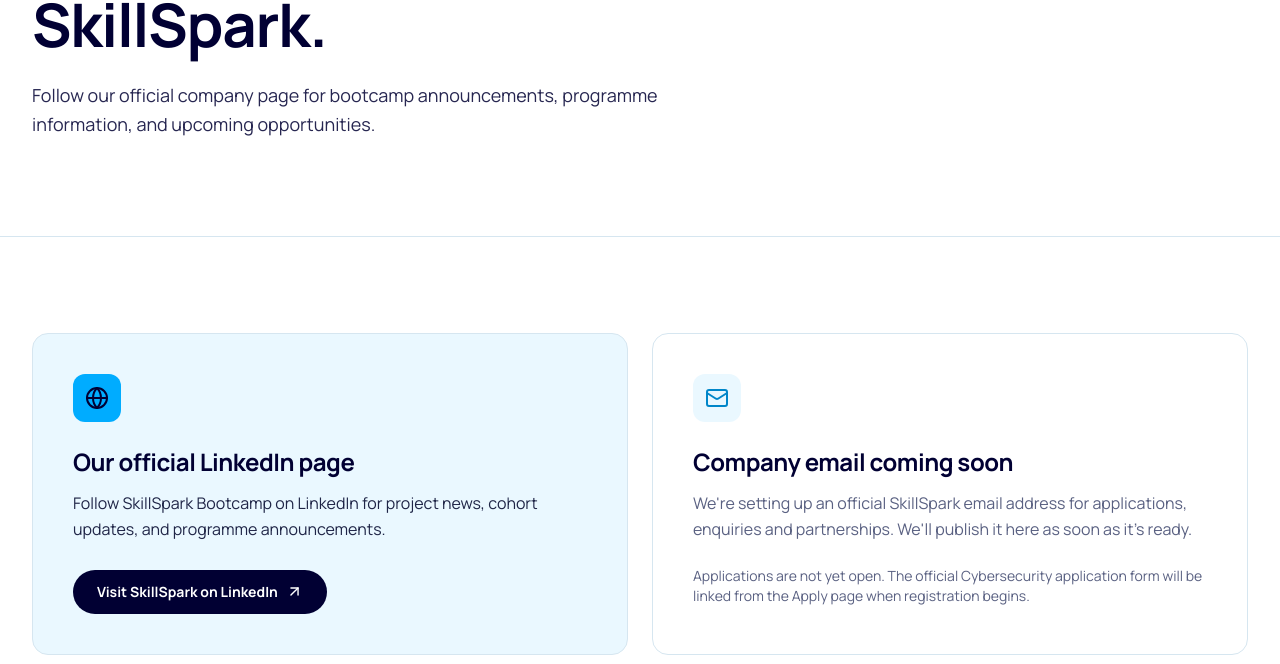
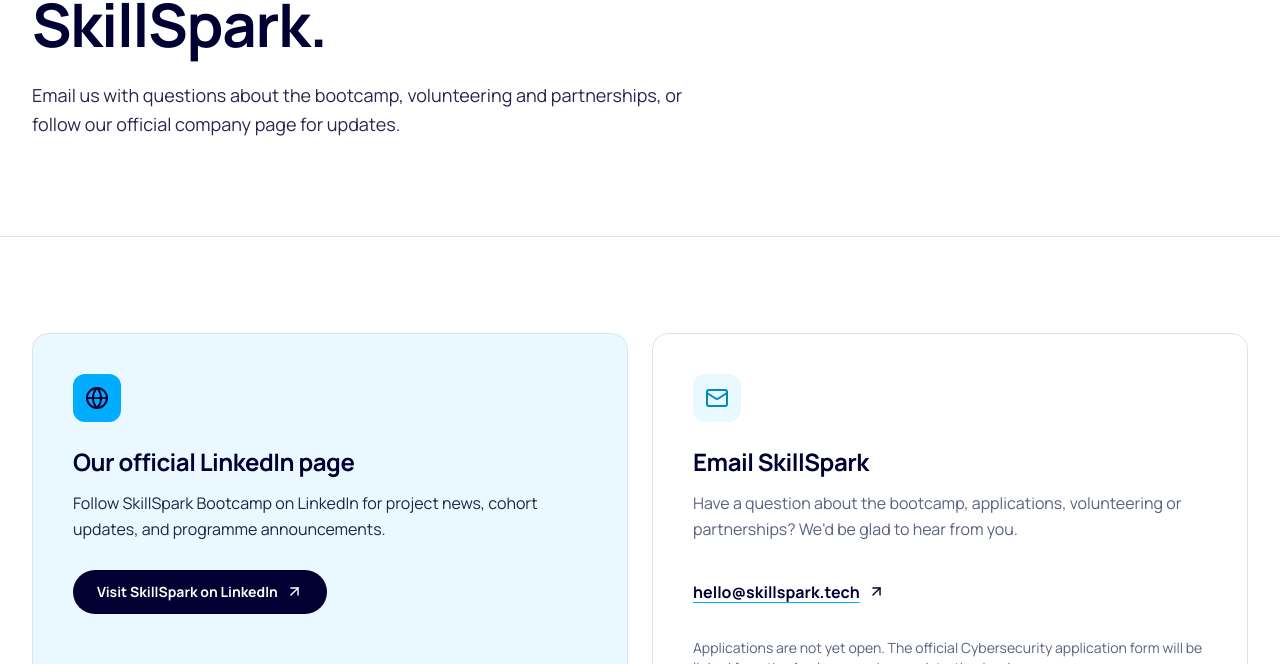
Before and after one commit to msugh1/skillspart-bootcamp, a React (Vite) app: page /contact in a window 1280 px wide. Shown: the part 280-944 px from the top of the page. Built offline with nearby package versions, Linux system fonts and the light colour scheme; no server answers; the HTML template or start-up script is replaced by a standard one.

Commit message:
feat: publish SkillSpark company email

```diff
--- a/src/pages/ContactPage.tsx
+++ b/src/pages/ContactPage.tsx
@@ -10,7 +10,7 @@
   return (
     <>
       <PageHero eyebrow="Contact" title="Stay connected with SkillSpark.">
-        Follow our official company page for bootcamp announcements, programme information, and upcoming opportunities.
+        Email us with questions about the bootcamp, volunteering and partnerships, or follow our official company page for updates.
       </PageHero>
       <section className="mx-auto grid max-w-7xl gap-6 px-5 py-16 sm:px-8 sm:py-24 lg:grid-cols-2">
         <div className="rounded-2xl border border-line bg-mist p-7 sm:p-10">
@@ -37,11 +37,11 @@
           <span className="mb-6 grid size-12 place-items-center rounded-xl bg-mist text-spark-dark">
             <Mail size={24} aria-hidden />
           </span>
-          <h2 className="text-2xl font-bold text-navy">Company email coming soon</h2>
-          <p className="mt-3 max-w-lg leading-relaxed text-muted">
-            We're setting up an official SkillSpark email address for applications, enquiries and partnerships.
-            We'll publish it here as soon as it's ready.
-          </p>
+          <h2 className="text-2xl font-bold text-navy">Email SkillSpark</h2>
+          <p className="mt-3 max-w-lg leading-relaxed text-muted">Have a question about the bootcamp, applications, volunteering or partnerships? We'd be glad to hear from you.</p>
+          <a href={`mailto:${SITE_CONFIG.contactEmail}`} className="mt-7 inline-flex min-h-11 items-center gap-2 break-all font-bold text-navy underline decoration-spark underline-offset-4 hover:text-spark-dark">
+            {SITE_CONFIG.contactEmail} <ArrowUpRight size={17} aria-hidden />
+          </a>
           <p className="mt-6 text-sm text-muted">
             Applications are not yet open. The official Cybersecurity application form will be linked from the Apply page when registration begins.
           </p>
```
